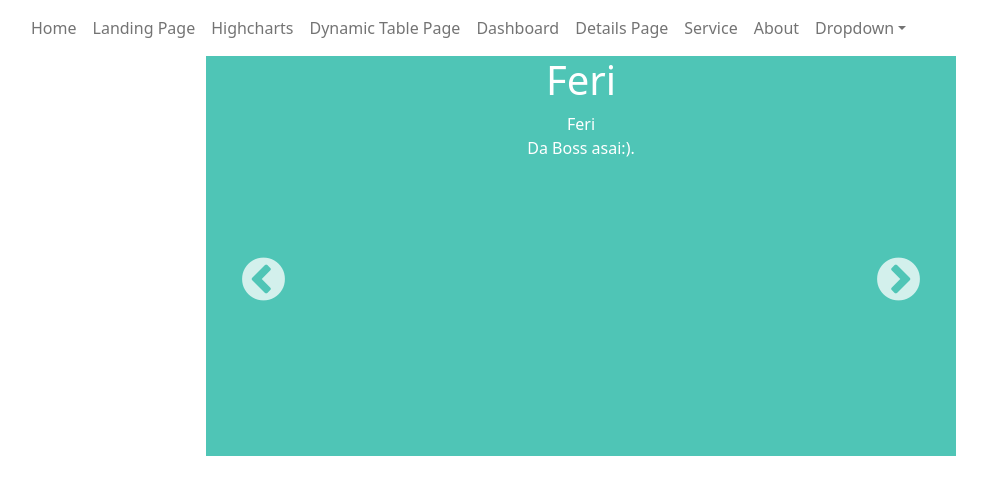
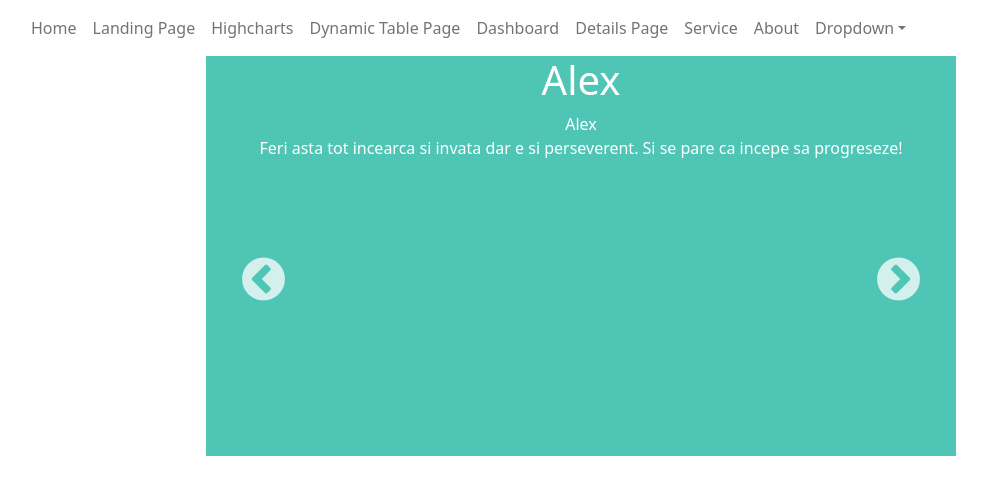
Before and after one commit to deakferi90/my_demo_app, a React (Create React App) app in the folder courses-fe/: page /landing-page in a window 1280 px wide. Shown: the top 494 px of the page, without its empty margins (59-1046 px from the left). Built offline with nearby package versions, Linux system fonts and the light colour scheme; sample sign-in values are in the browser's storage.

Commit message:
modified comment

```diff
--- a/courses-fe/src/pages/landingPage/names.js
+++ b/courses-fe/src/pages/landingPage/names.js
@@ -1,15 +1,15 @@
 
 export const names = [
+    {
+        name: "Alex",
+        model: "Alex",
+        text: "Feri asta tot incearca si invata dar e si perseverent. Si se pare ca incepe sa progreseze!"
+    },
     {
         name: "Feri",
         model: "Feri",
         text: "Da Boss asai:)."
     },
-    {
-        name: "Alex",
-        model: "Alex",
-        text: "Feri asta tot incearca si invata e perseverent. Si se pare ca incepe sa progreseze!"
-    }
 ];
 
 export default names;
```
